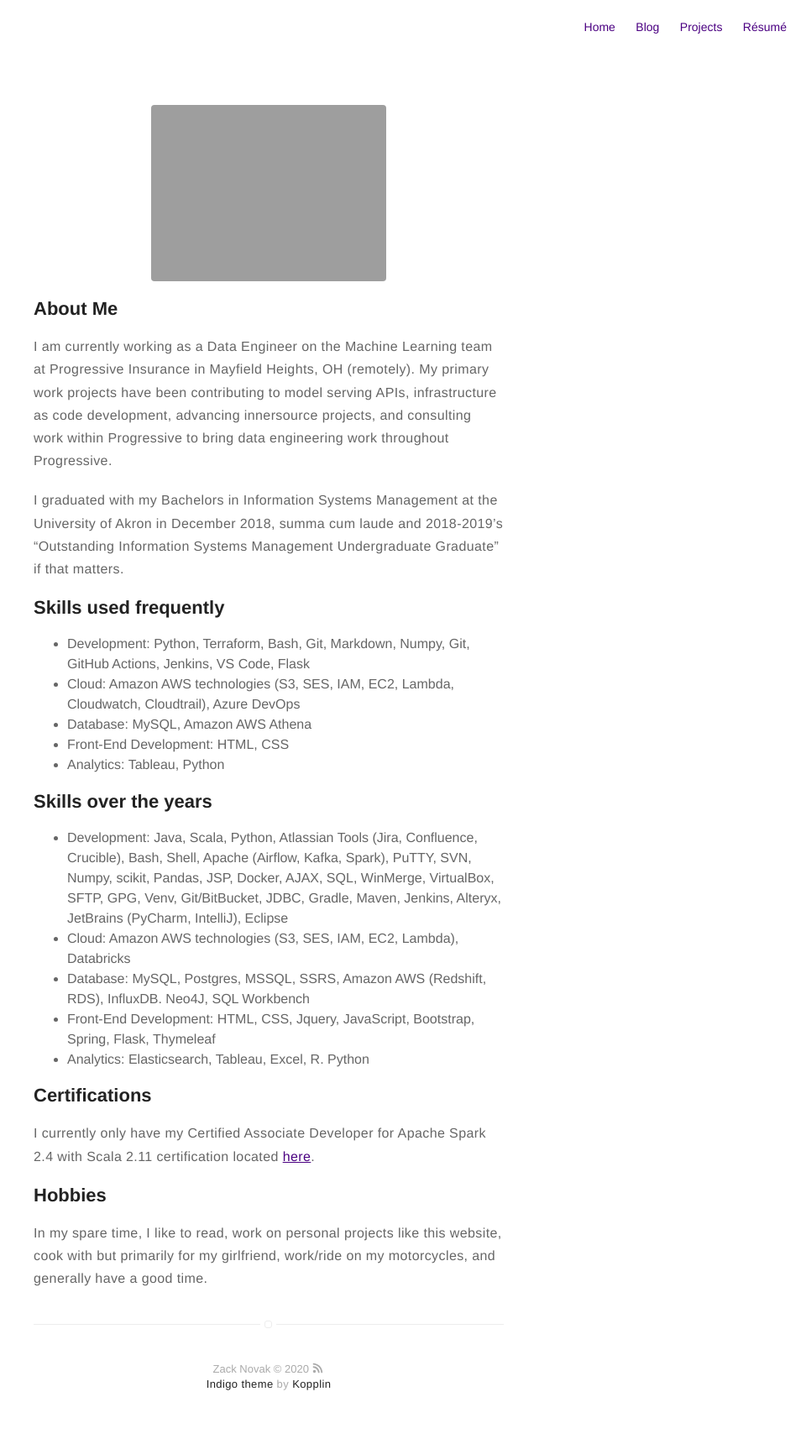
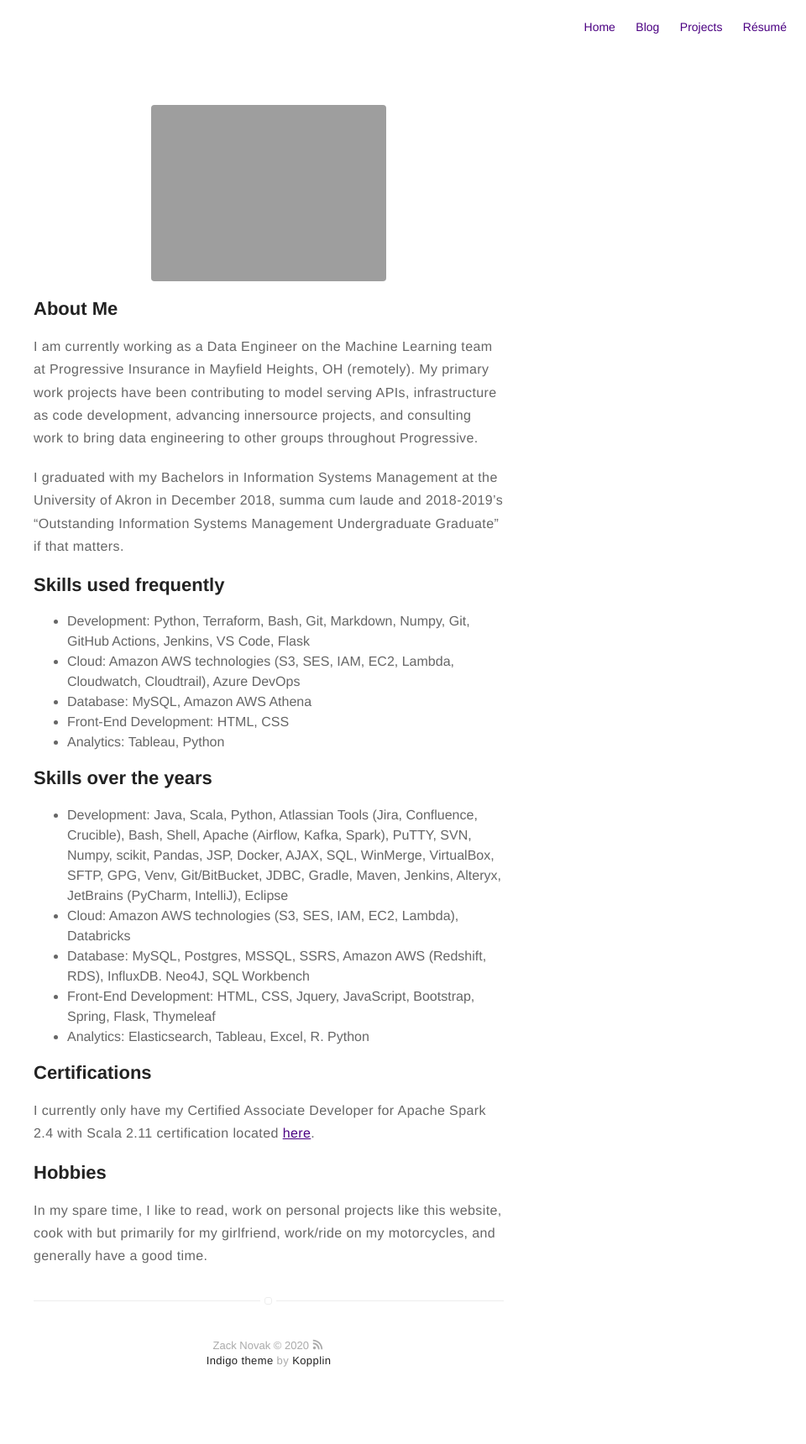
Before and after one commit to Novak478/novak478.github.io, a Jekyll site: the page built from about.md, in a window 1280 px wide. Shown: the whole page at 84% size, without its empty margins (320-1280 px from the left). Built offline with Jekyll 4.4.1, drawn with Linux system fonts in a browser that asks for light colours; after the commit the page ends 1692 px from its top, so only the background shows below that.

Commit message:
Update about.md

```diff
--- a/about.md
+++ b/about.md
@@ -5,7 +5,7 @@ layout: page
 ![Profile Image]({{ site.url }}/{{ site.picture }})
 
 <h2>About Me </h2>
-I am currently working as a Data Engineer on the Machine Learning team at Progressive Insurance in Mayfield Heights, OH (remotely). My primary work projects have been contributing to model serving APIs, infrastructure as code development, advancing innersource projects, and consulting work within Progressive to bring data engineering work throughout Progressive.
+I am currently working as a Data Engineer on the Machine Learning team at Progressive Insurance in Mayfield Heights, OH (remotely). My primary work projects have been contributing to model serving APIs, infrastructure as code development, advancing innersource projects, and consulting work to bring data engineering to other groups throughout Progressive.
 
 I graduated with my Bachelors in Information Systems Management at the University of Akron in December 2018, summa cum laude and 2018-2019's "Outstanding Information Systems Management Undergraduate Graduate" if that matters.
 
```
